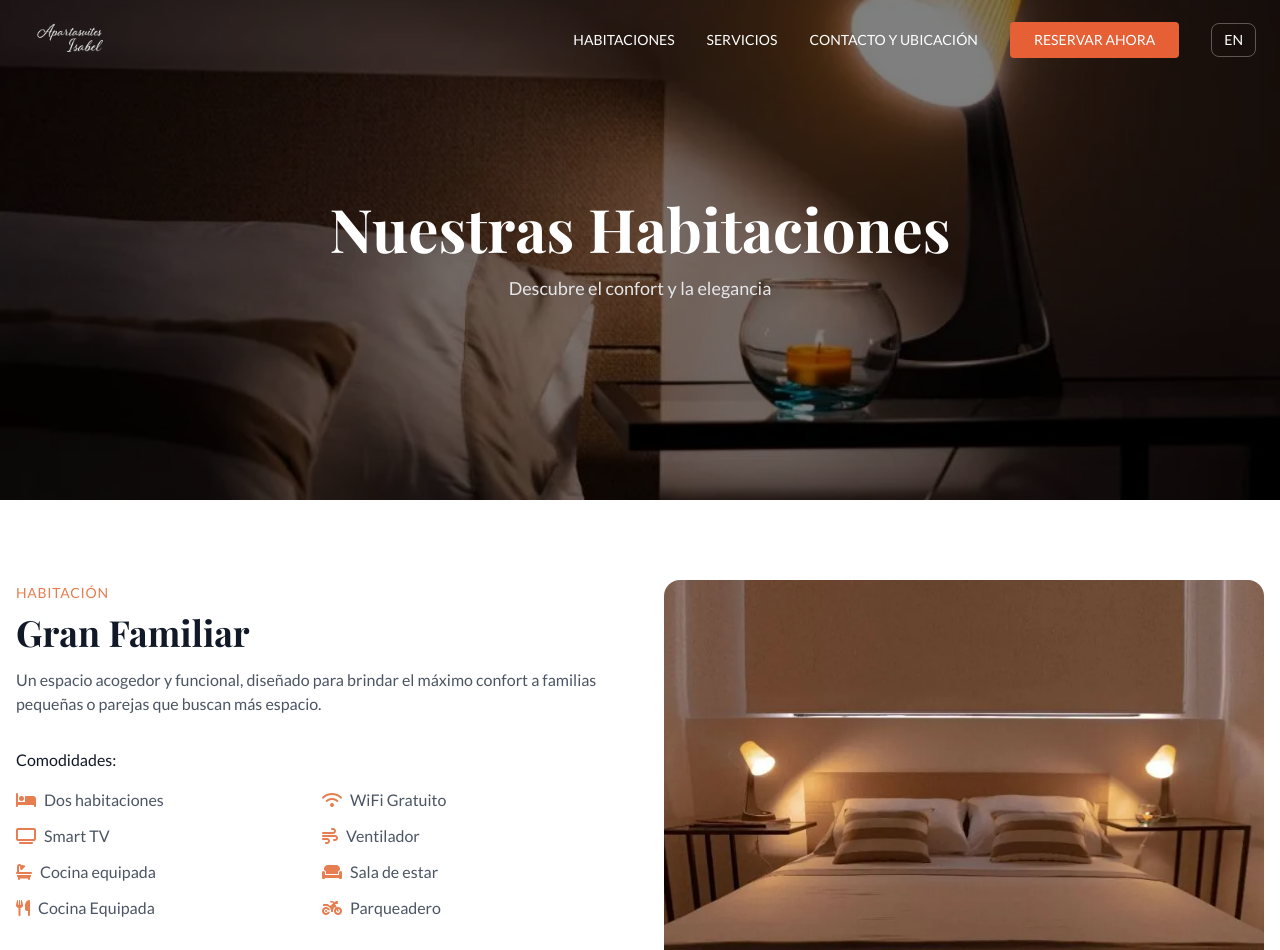
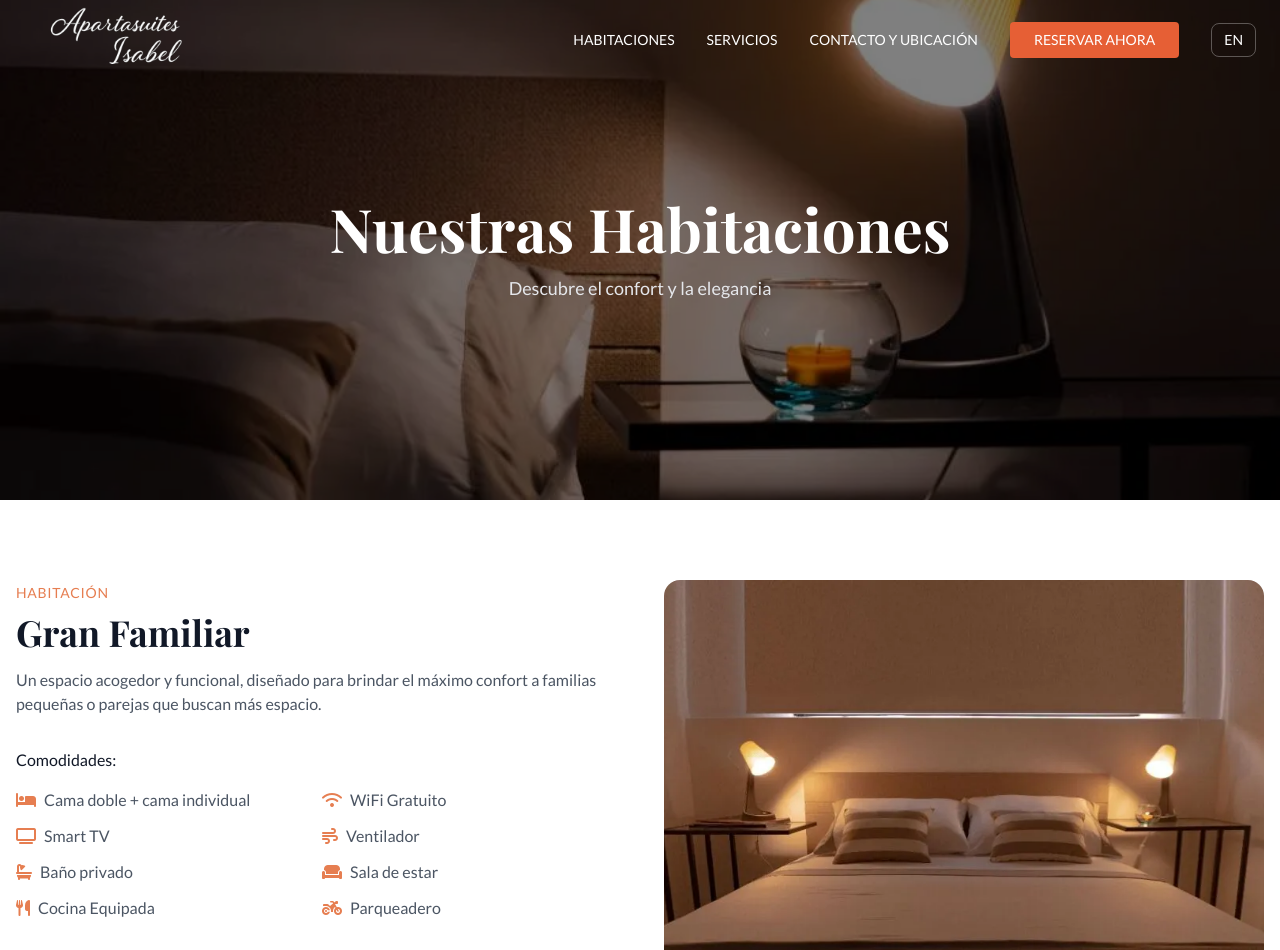
Before and after one commit to Alphacodedev01/isabelLaiding, a Nuxt app: page /habitaciones in a window 1280 px wide. Shown: the top 950 px of the page. Built offline with nearby package versions, Linux system fonts and the light colour scheme.

Commit message:
informacion actualizada de las habitaciones

```diff
--- a/app.vue
+++ b/app.vue
@@ -9,7 +9,7 @@
             <NuxtLink to="/">
               <NuxtImg :src="isScrolled ? '/imagenes/logo.webp' : '/imagenes/logo2.webp'"
                    alt="Hotel Isabel"
-                   class="h-20 md:h-24 w-auto transition-all duration-500 ease-in-out"
+                   class="h-40 md:h-48 w-auto transition-all duration-500 ease-in-out"
                    format="webp,avif"
                    loading="lazy" />
             </NuxtLink>
@@ -69,7 +69,7 @@
                 <NuxtLink to="/" @click="closeMenu">
                   <NuxtImg src="/imagenes/logo.webp"
                        alt="Hotel Isabel"
-                       class="h-20 w-auto"
+                       class="h-40 w-auto"
                        format="webp,avif"
                        loading="lazy" />
                 </NuxtLink>
--- a/assets/translations.ts
+++ b/assets/translations.ts
@@ -71,7 +71,7 @@ export const translations = {
           title: 'Habitación Individual',
           description: 'Perfecta para viajeros solitarios o ejecutivos',
           features: [
-            'Cama individual confortable',
+            'Cama doble queen size',
             'Escritorio de trabajo',
             'Baño privado',
             'WiFi de alta velocidad'
@@ -81,7 +81,7 @@ export const translations = {
           title: 'Habitación Doble',
           description: 'Ideal para parejas o viajes compartidos',
           features: [
-            'Cama doble queen size',
+            'Cama doble + cama individual + sofá cama',
             'Área de estar',
             'Baño privado',
             'Smart TV'
@@ -91,7 +91,7 @@ export const translations = {
           title: 'Suite Familiar',
           description: 'Espaciosa y cómoda para toda la familia',
           features: [
-            'Dos habitaciones',
+            'Cama doble + cama individual',
             'Sala de estar',
             'Cocina equipada',
             'Comedor'
@@ -298,7 +298,7 @@ export const translations = {
           title: 'Single Room',
           description: 'Perfect for solo travelers or executives',
           features: [
-            'Comfortable single bed',
+            'Queen size double bed',
             'Work desk',
             'Private bathroom',
             'High-speed WiFi'
@@ -308,7 +308,7 @@ export const translations = {
           title: 'Double Room',
           description: 'Ideal for couples or shared trips',
           features: [
-            'Queen size double bed',
+            'Double bed + single bed + sofa bed',
             'Sitting area',
             'Private bathroom',
             'Smart TV'
@@ -318,7 +318,7 @@ export const translations = {
           title: 'Family Suite',
           description: 'Spacious and comfortable for the whole family',
           features: [
-            'Two bedrooms',
+            'Double bed + single bed',
             'Living room',
             'Equipped kitchen',
             'Dining area'
--- a/pages/habitaciones.vue
+++ b/pages/habitaciones.vue
@@ -52,7 +52,7 @@
                   </li>
                   <li class="flex items-center text-gray-600 dark:text-gray-300">
                     <i class="fas fa-bath text-terracota-400 mr-2"></i>
-                    {{ t('rooms.types.suite.features[2]') }}
+                    {{ t('rooms.types.double.features[2]') }}
                   </li>
                   <li class="flex items-center text-gray-600 dark:text-gray-300">
                     <i class="fas fa-couch text-terracota-400 mr-2"></i>
@@ -191,7 +191,7 @@
                 <ul class="grid grid-cols-1 sm:grid-cols-2 gap-3">
                   <li class="flex items-center text-gray-600 dark:text-gray-300">
                     <i class="fas fa-bed text-terracota-400 mr-2"></i>
-                    {{ t('rooms.types.double.features[0]') }}
+                    {{ t('rooms.types.single.features[0]') }}
                   </li>
                   <li class="flex items-center text-gray-600 dark:text-gray-300">
                     <i class="fas fa-wifi text-terracota-400 mr-2"></i>
```
